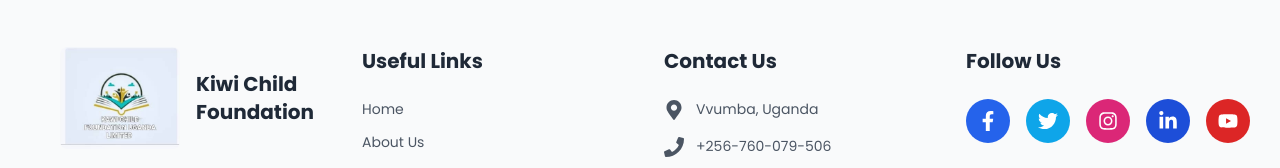
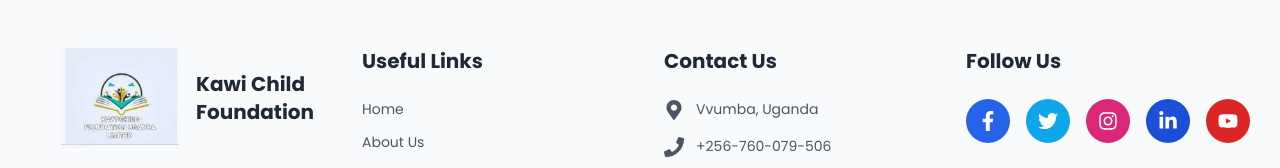
Before and after one commit to francislub/kawi-child-foundation, a Next.js app: page /team in a window 1280 px wide. Shown: the part 859-1027 px from the top of the page. Built offline with nearby package versions, Linux system fonts and the light colour scheme; no server answers.

Commit message:
more mo mm

```diff
--- a/components/footer.tsx
+++ b/components/footer.tsx
@@ -89,7 +89,7 @@ export default function FooterSection() {
               />
               {/* <Link /> */}
               <h3 className="text-xl font-bold text-gray-800 dark:text-white">
-                Kiwi Child Foundation
+                Kawi Child Foundation
               </h3>
             </div>
             <p className="text-gray-600 dark:text-gray-300">
```
